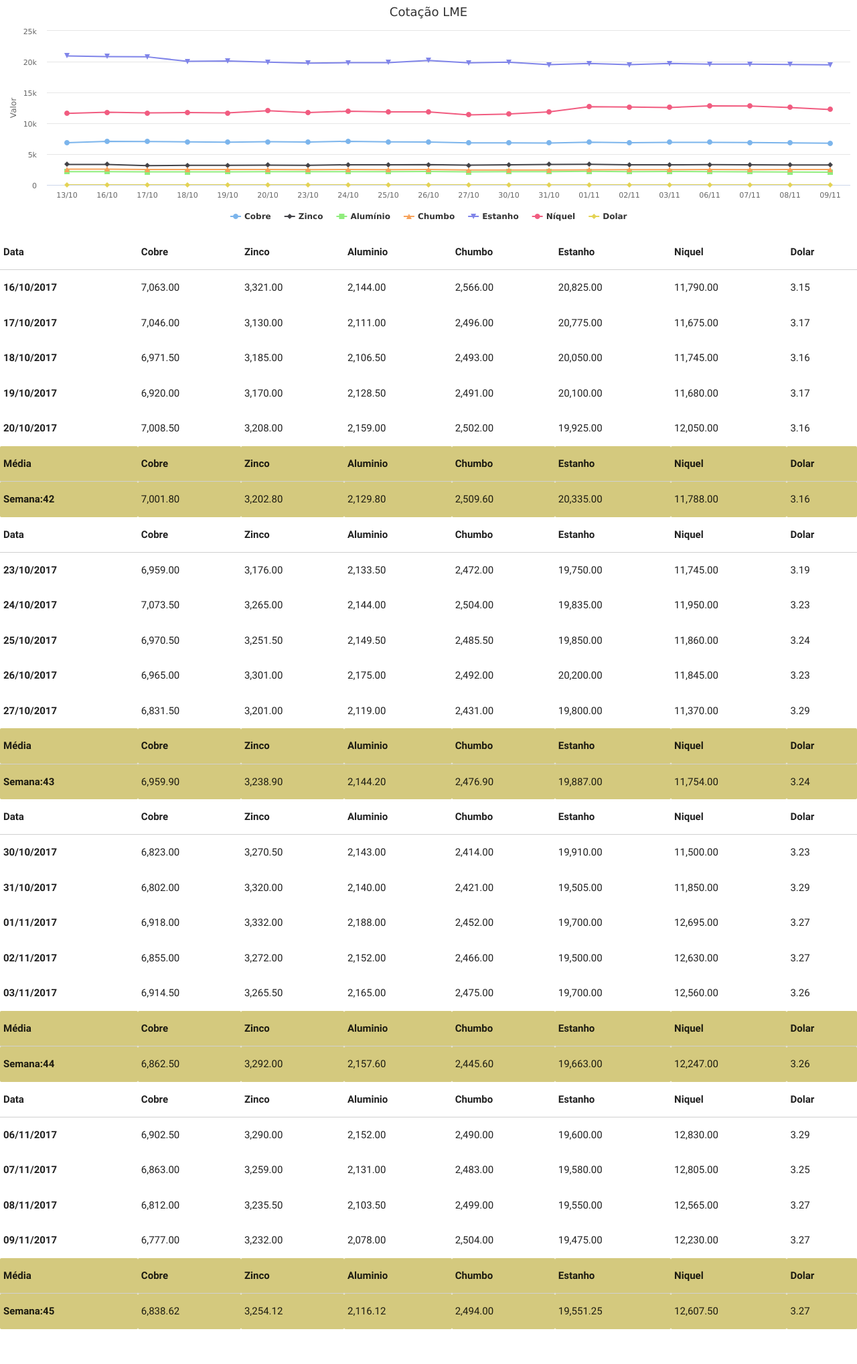
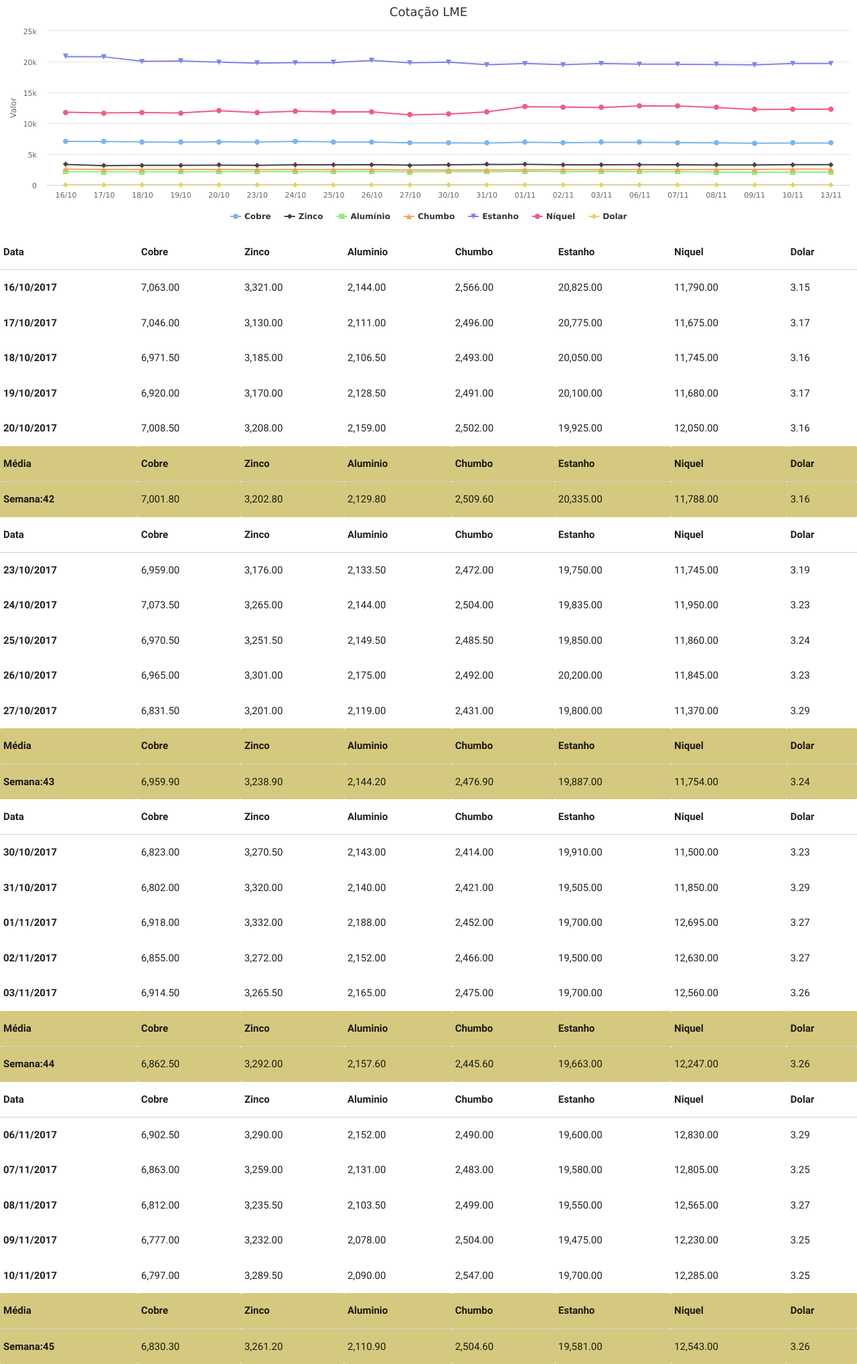
Before and after one commit to tiagocordeiro/flask-lme-chart, a Flask app: page /lme/dashboard in a window 1280 px wide. Shown: the whole page at 67% size. Before the commit the page ends 1984 px from the top, so only its background shows below. Run offline with Flask 2, Linux system fonts and the light colour scheme; some libraries are stand-ins or nearby versions.

Commit message:
Cotação atualizada

```diff
--- a/cotacao-atual.csv
+++ b/cotacao-atual.csv
@@ -1,5 +1,4 @@
 Date,Cobre,Zinco,Aluminio,Chumbo,Estanho,Niquel,Dolar
-2017-10-13,6858.0,3325.0,2140.0,2542.0,20925.0,11605.0,3.1689999103546
 2017-10-16,7063.0,3321.0,2144.0,2566.0,20825.0,11790.0,3.1461999416351
 2017-10-17,7046.0,3130.0,2111.0,2496.0,20775.0,11675.0,3.1703000068665
 2017-10-18,6971.5,3185.0,2106.5,2493.0,20050.0,11745.0,3.1561000347137
@@ -18,4 +17,6 @@ Date,Cobre,Zinco,Aluminio,Chumbo,Estanho,Niquel,Dolar
 2017-11-06,6902.5,3290.0,2152.0,2490.0,19600.0,12830.0,3.2925999164581
 2017-11-07,6863.0,3259.0,2131.0,2483.0,19580.0,12805.0,3.2479000091553
 2017-11-08,6812.0,3235.5,2103.5,2499.0,19550.0,12565.0,3.2701001167297
-2017-11-09,6777.0,3232.0,2078.0,2504.0,19475.0,12230.0,
+2017-11-09,6777.0,3232.0,2078.0,2504.0,19475.0,12230.0,3.2513000965118
+2017-11-10,6797.0,3289.5,2090.0,2547.0,19700.0,12285.0,3.2486999034882
+2017-11-13,,,,,,,3.2729001045227
--- a/static/cotacao-atual.csv
+++ b/static/cotacao-atual.csv
@@ -1,5 +1,4 @@
 Date,Cobre,Zinco,Aluminio,Chumbo,Estanho,Niquel,Dolar
-2017-10-13,6858.0,3325.0,2140.0,2542.0,20925.0,11605.0,3.1689999103546
 2017-10-16,7063.0,3321.0,2144.0,2566.0,20825.0,11790.0,3.1461999416351
 2017-10-17,7046.0,3130.0,2111.0,2496.0,20775.0,11675.0,3.1703000068665
 2017-10-18,6971.5,3185.0,2106.5,2493.0,20050.0,11745.0,3.1561000347137
@@ -18,4 +17,6 @@ Date,Cobre,Zinco,Aluminio,Chumbo,Estanho,Niquel,Dolar
 2017-11-06,6902.5,3290.0,2152.0,2490.0,19600.0,12830.0,3.2925999164581
 2017-11-07,6863.0,3259.0,2131.0,2483.0,19580.0,12805.0,3.2479000091553
 2017-11-08,6812.0,3235.5,2103.5,2499.0,19550.0,12565.0,3.2701001167297
-2017-11-09,6777.0,3232.0,2078.0,2504.0,19475.0,12230.0,
+2017-11-09,6777.0,3232.0,2078.0,2504.0,19475.0,12230.0,3.2513000965118
+2017-11-10,6797.0,3289.5,2090.0,2547.0,19700.0,12285.0,3.2486999034882
+2017-11-13,,,,,,,3.2729001045227
--- a/templates/mesclado.html
+++ b/templates/mesclado.html
@@ -791,7 +791,33 @@
     12,230.00
    </td>
    <td>
-    3.27
+    3.25
+   </td>
+  </tr>
+  <tr>
+   <th>
+    10/11/2017
+   </th>
+   <td>
+    6,797.00
+   </td>
+   <td>
+    3,289.50
+   </td>
+   <td>
+    2,090.00
+   </td>
+   <td>
+    2,547.00
+   </td>
+   <td>
+    19,700.00
+   </td>
+   <td>
+    12,285.00
+   </td>
+   <td>
+    3.25
    </td>
   </tr>
  </tbody>
@@ -829,25 +855,25 @@
     Semana:45
    </th>
    <td>
-    6,838.62
+    6,830.30
    </td>
    <td>
-    3,254.12
+    3,261.20
    </td>
    <td>
-    2,116.12
+    2,110.90
    </td>
    <td>
-    2,494.00
+    2,504.60
    </td>
    <td>
-    19,551.25
+    19,581.00
    </td>
    <td>
-    12,607.50
+    12,543.00
    </td>
    <td>
-    3.27
+    3.26
    </td>
   </tr>
  </tbody>
```
Also changed, not shown: static/todo-periodo.csv.
